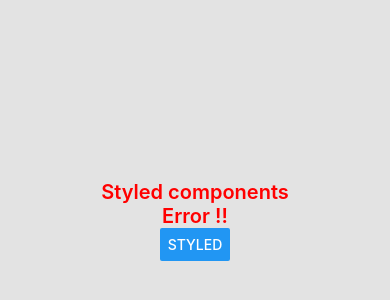
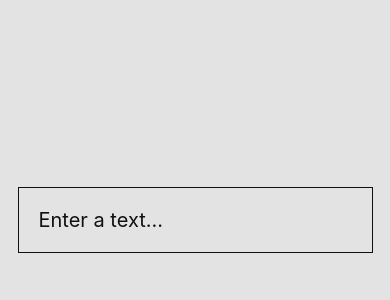
Before and after one commit to corn1200/my-first-expo, a React Native app: screen / in a window 390 px wide. Shown: the part 202-502 px from the top of the page. Built offline with nearby package versions, Linux system fonts and the light colour scheme.

Commit message:
컴포넌트의 속성을 styled-components 에서 설정

```diff
--- a/src/App.js
+++ b/src/App.js
@@ -3,6 +3,7 @@ import React from 'react';
 import { styles } from './style';
 import { StatusBar } from 'expo-status-bar';
 import styled, { css } from 'styled-components/native';
+import Input from "./Input";
 
 const Container = styled.View`
     flex: 1;
@@ -11,31 +12,12 @@ const Container = styled.View`
     justify-content: center;
 `;
 
-const cssText = css`
-    font-size: 20px;
-    font-weight: 600;
-`;
-
-const StyledText = styled.Text`
-    ${cssText}
-    color: blue;
-`;
-
-const ErrorText = styled.Text`
-    ${cssText}
-    color: red;
-`;
-
-const StyledButton = styled.Button``;
-
 // 화면에 띄워줄 컴포넌트 return()
 export default function App() {
     return (
         <Container>
             <StatusBar style='auto' />
-            <StyledText style={{ color: 'red' }}>Styled components</StyledText>
-            <ErrorText>Error !!</ErrorText>
-            <StyledButton title="Styled" onPress={() => alert("styled !!")} />
+            <Input></Input>
         </Container>
     );
 }
--- /dev/null
+++ b/src/Input.js
@@ -0,0 +1,18 @@
+import styled from "styled-components/native";
+
+const StyledInput = styled.TextInput.attrs({
+    placeholder: "Enter a text...",
+    placeholderTextColor: "#111"
+})`
+    padding: 20px;
+    font-size: 20px;
+    border: 1px solid #111;
+`;
+
+const Input = () => {
+    return (
+        <StyledInput />
+    )
+}
+
+export default Input;
```
